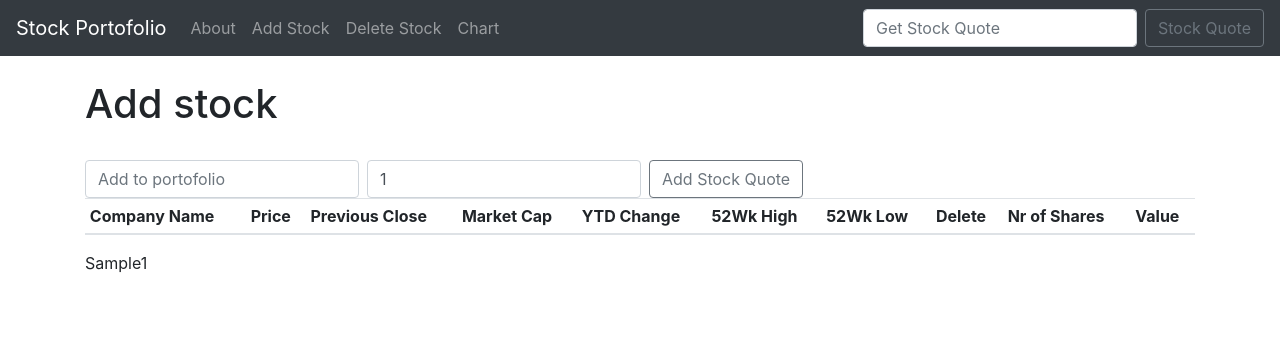
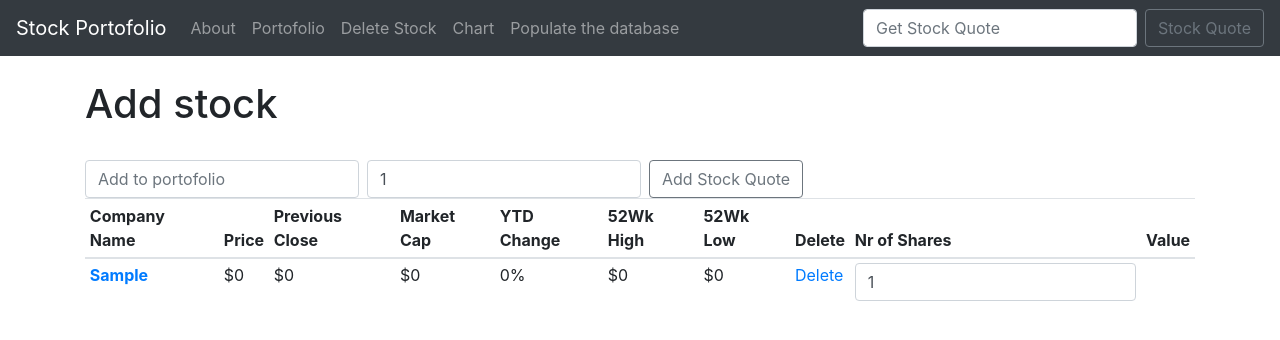
Before and after one commit to luanibraimi/django_stock, a Django app: page /add_stock.html in a window 1280 px wide. Shown: the top 340 px of the page. Run offline with Django 3.2, Linux system fonts and the light colour scheme; tables that the repository leaves empty hold one stand-in row (values such as "Sample post"); data that the repository does not hold is empty; some libraries are stand-ins or nearby versions.

Commit message:
Connect to database

```diff
--- a/quotes/admin.py
+++ b/quotes/admin.py
@@ -1,7 +1,9 @@
 from django.contrib import admin
-from .models import Stock
+from .models import Stock, Stock_History2
 
 
 admin.site.register(Stock)
+admin.site.register(Stock_History2)
+
 
 # Register your models here.
--- a/quotes/models.py
+++ b/quotes/models.py
@@ -10,3 +10,18 @@ class Stock(models.Model):
 
 	def __str__(self):
 		return self.ticker
+
+
+class Stock_History2(models.Model):
+	Date= models.DateField( db_index=True)
+	Open=models.DecimalField(decimal_places=2, max_digits=10)
+	High=models.DecimalField(decimal_places=2,max_digits=10)
+	Low=models.DecimalField(decimal_places=2,max_digits=10)
+	Close=models.DecimalField(decimal_places=2,max_digits=10)
+	Volume=models.DecimalField(decimal_places=2,max_digits=10)
+	Counter=models.DecimalField(decimal_places=2,max_digits=10)
+
+	Ticker=models.CharField(max_length=10)
+
+	def __str__(self):
+		return self.Ticker
--- a/quotes/templates/add_stock.html
+++ b/quotes/templates/add_stock.html
@@ -55,8 +55,8 @@
 
 </table>
 
-{% for tick in ticker %}
+<!-- {% for tick in ticker %}
   {{ tick.ticker}}{{tick.shares}}<br/>
-{% endfor %}
+{% endfor %} -->
 
 {% endblock %}
--- a/quotes/templates/base.html
+++ b/quotes/templates/base.html
@@ -25,7 +25,7 @@
       </li>
 
       <li class="nav-item">
-        <a class="nav-link" href="{% url 'add_stock' %}">Add Stock</a>
+        <a class="nav-link" href="{% url 'add_stock' %}">Portofolio</a>
       </li>
 
 
@@ -35,6 +35,10 @@
 
       <li class="nav-item">
         <a class="nav-link" href="{% url 'chart' %}">Chart</a>
+      </li>
+
+      <li class="nav-item">
+        <a class="nav-link" href="{% url 'stock_history' %}">Populate the database</a>
       </li>
     </ul>
     <form action="{% url 'home' %}" class="form-inline my-2 my-lg-0" method="POST">
--- a/quotes/templates/home.html
+++ b/quotes/templates/home.html
@@ -2,6 +2,8 @@
 
 {% block content %}
 
+<!-- <a href="{% url 'stock_history' %}">Get Stock History</a>
+ -->
 {% if ticker %}
 	{{ ticker }}
 {% endif %}
--- a/quotes/urls.py
+++ b/quotes/urls.py
@@ -10,6 +10,7 @@ urlpatterns = [
     path('delete_stock.htm>', views.delete_stock, name="delete_stock"),
     path('stock_info/<ticker>', views.stock_info, name="stock_info"),
     path('chart.html', views.chart, name="chart"),
+    path('stock_history.html', views.stock_history, name="stock_history"),
 
 
 
--- a/quotes/views.py
+++ b/quotes/views.py
@@ -1,6 +1,6 @@
 #Copyrights LuanIbraimi all rights reserved
 from django.shortcuts import render, redirect
-from .models import Stock
+from .models import Stock, Stock_History2
 from .forms import StockForm
 from django.contrib import messages
 # Create your views here.
@@ -54,8 +54,19 @@ def add_stock(request):
 				api["shares"]=ticker_item.shares
 				api["value"]=api["shares"]*api["latestPrice"]
 				output.append(api)
-			except Exception as e:
-				api="Error..."
+			except:
+				api2={}
+				api2["shares"]=ticker_item.shares
+				api2["companyName"]=ticker_item.ticker
+				api2["symbol"]=ticker_item.ticker
+				api2["id"]=ticker_item.id
+				api2["latestPrice"]=0
+				api2["previousClose"]=0
+				api2["marketCap"]=0
+				api2["ytdChange"]=0
+				api2["week52High"]=0
+				api2["week52Low"]=0
+				output.append(api2)
 		return render(request, 'add_stock.html', {'ticker':ticker, 'output':output})
 
 
@@ -67,31 +78,23 @@ def delete(request, stock_id):
 
 
 def stock_info(request, ticker):
-	import requests
-	import json
 
-
-	api_request=requests.get("https://cloud.iexapis.com/stable/stock/" + ticker + "/quote?token=pk_fc2a82506a304894aa291aa4772106a8")
-
-	api=json.loads(api_request.content)
-	history=json.loads(history_request.content)
-
-	history_request=requests.get("https://cloud.iexapis.com/stable/stock/" + ticker + "/chart/max?token=pk_fc2a82506a304894aa291aa4772106a8")
+	api=Stock_History2.objects.filter(Ticker=ticker).order_by('-Date')
 
 	list_date=[]
 	list_close=[]
 
 
-	stock_history={'date':[],'close': []}
+	new_dictionary={'date':[],'close': []}
 
-	for item in history:
-	  list_date.append(item['date'])
-	  list_close.append(item['close'])
-	  stock_history['date'].append(list_date)
-	  stock_history['close'].append(list_close)
+	for item in api:
+	  list_date.append(item.Date)
+	  list_close.append(item.Close)
+	new_dictionary['date'].append(list_date)
+	new_dictionary['close'].append(list_close)
 
 
-	return render(request, 'stock_info.html', {'api':api, 'history':stock_history})
+	return render(request, 'stock_info.html', {'api':api, 'ticker':ticker, 'new_dictionary':new_dictionary})
 
 
 def delete_stock(request):
@@ -99,3 +102,43 @@ def delete_stock(request):
 
 def chart(request):
 	return render(request, 'chart.html', {})
+
+
+
+def stock_history(request):
+		import yfinance as yf
+		import pandas as pd
+		import numpy as np
+		from django.shortcuts import HttpResponse
+		from django.conf import settings
+		from sqlalchemy import create_engine
+
+		data = pd.read_csv('C:/Users/Luan Ibraimi/Desktop/Tickers.txt', sep='\t',error_bad_lines=False, encoding = "ISO-8859-1")
+
+		stock_info=data['Symbol'].apply(yf.Ticker)
+
+		df=pd.DataFrame([])
+		counter=0
+		for i,val in stock_info.items():
+			counter=counter+1
+			values=val.history(period='1y')
+			values['Ticker']=val.ticker
+			values['Counter']=counter
+			df=pd.concat([df, values], axis=0)
+
+		#df['Date']=df.index
+
+		df['id']=range(len(df))
+
+		df=df[['id','Counter','Open','High','Low','Close','Volume','Ticker']]
+
+
+
+		engine=create_engine('sqlite:///db.sqlite3')
+		#ls=engine.table_names() , {'ls':ls}
+
+		df.to_sql('quotes_stock_history2', con=engine, if_exists="replace")
+
+
+		return render(request, 'stock_history.html')
+		#return render(request, 'chart.html', {'df':df })
--- a/stocks/settings.py
+++ b/stocks/settings.py
@@ -78,6 +78,8 @@ DATABASES = {
     'default': {
         'ENGINE': 'django.db.backends.sqlite3',
         'NAME': BASE_DIR / 'db.sqlite3',
+        'USER': 'admin',
+        'PASSWORD' : 'admin',
     }
 }
 
```
Also changed, not shown: quotes/templates/stock_history.html (added, +8 -0 lines), quotes/templates/stock_info.html (+38 -5 lines), quotes/migrations/0003_stock_history2.py (added), quotes/migrations/0004_stock_history2_counter.py (added), 1 other file.
